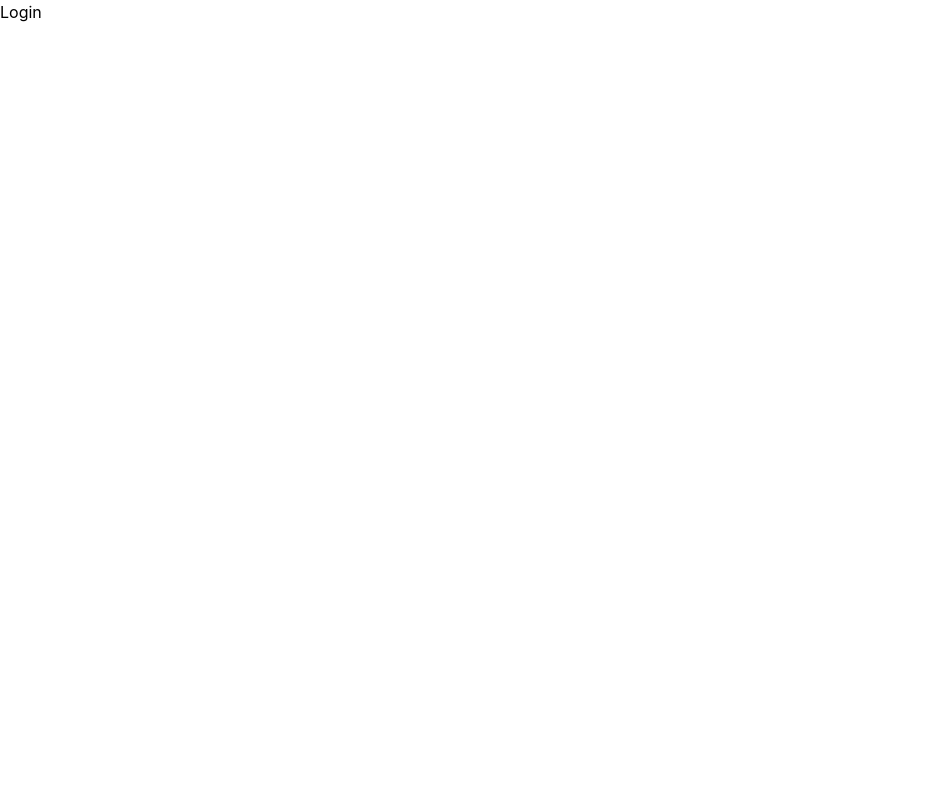
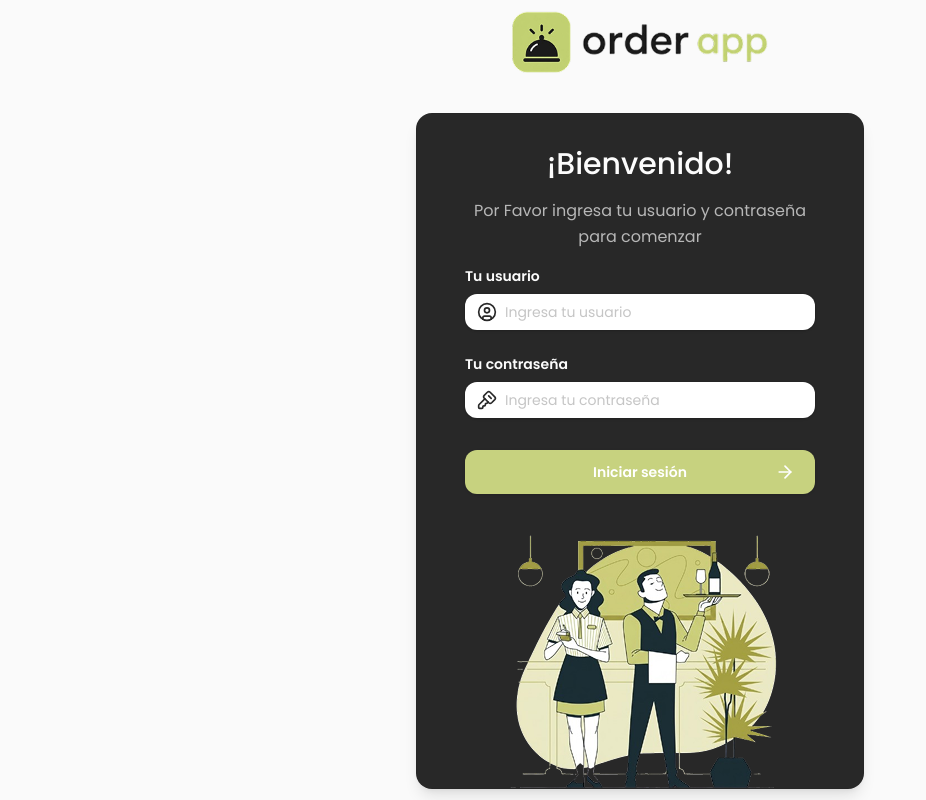
Before and after one commit to Hackathon-LegalSuite/order-app-front, a React (Vite) app: page /login in a window 1280 px wide. Shown: the whole page, without its empty margins (0-926 px from the left). Built offline with nearby package versions, Linux system fonts and the light colour scheme.

Commit message:
inteface login

```diff
--- a/index.html
+++ b/index.html
@@ -3,6 +3,12 @@
   <head>
     <meta charset="UTF-8" />
     <link rel="icon" type="image/svg+xml" href="/favicon.svg" />
+    <link rel="preconnect" href="https://fonts.googleapis.com" />
+    <link rel="preconnect" href="https://fonts.gstatic.com" crossorigin />
+    <link
+      href="https://fonts.googleapis.com/css2?family=Poppins:wght@300;400;500;600;700&display=swap"
+      rel="stylesheet"
+    />
     <meta name="viewport" content="width=device-width, initial-scale=1.0" />
     <title>order-app-front</title>
   </head>
--- /dev/null
+++ b/src/features/login/components/FormLogin.tsx
@@ -0,0 +1,48 @@
+import Input from "@/shared/components/ui/Input.tsx";
+import Button from "@/shared/components/ui/button.tsx";
+
+import { CircleUser, KeySquare, ArrowRight } from "lucide-react";
+import meseros from "@/assets/images/meseros.png";
+
+const FormLogin = () => {
+  return (
+    <div className="w-full flex flex-col items-center justify-between bg-one px-12 pt-8 rounded-2xl gap-6 max-w-md border border-black/5 shadow-lg">
+      <div className="flex flex-col items-center gap-4 text-center">
+        <h1 className=" text-two">¡Bienvenido!</h1>
+        <p className="text-secondary text-sm leading-relaxed">
+          Por Favor ingresa tu usuario y contraseña para comenzar
+        </p>
+        <div className="flex flex-col w-full gap-6">
+          <Input
+            placeholder="Ingresa tu usuario"
+            label="Tu usuario"
+            labelClassName="text-two"
+            activeClassName="focus-within:ring-item"
+            icon={<CircleUser className="w-5 h-5" />}
+          />
+          <Input
+            placeholder="Ingresa tu contraseña"
+            label="Tu contraseña"
+            type="password"
+            labelClassName="text-two"
+            activeClassName="focus-within:ring-item"
+            icon={<KeySquare className="w-5 h-5" />}
+          />
+          <div className="flex items-center justify-end mt-2">
+          <Button
+            text="Iniciar sesión"
+            color="bg-item"
+            icon={<ArrowRight className="w-5 h-5" />}
+          />
+          </div>
+        </div>
+      </div>
+      <img
+        src={meseros}
+        alt="Login Image"
+      />
+    </div>
+  );
+};
+
+export default FormLogin;
--- a/src/features/login/components/Page.tsx
+++ /dev/null
@@ -1,9 +0,0 @@
-const LoginPage = () => {
-  return (
-    <main>
-      <h1>Login</h1>
-    </main>
-  )
-}
-
-export default LoginPage
--- /dev/null
+++ b/src/features/login/components/PageLogin.tsx
@@ -0,0 +1,16 @@
+import FormLogin from './FormLogin.tsx'
+
+const PageLogin = () => {
+  return (
+    <main className="w-screen h-screen flex flex-col items-center justify-center gap-10 px-4 bg-background">
+      <img
+        src="/logo.png"
+        alt="Login Logo"
+        className="w-64"
+      />
+      <FormLogin />
+    </main>
+  )
+}
+
+export default PageLogin
--- a/src/index.css
+++ b/src/index.css
@@ -14,3 +14,15 @@
 	--color-two: #fcfcfc;
     --color-item: #c7d27f;
 }
+
+h1 {
+	@apply text-3xl font-medium;
+}
+
+p {
+	@apply text-base;
+}
+
+body {
+	font-family: "Poppins", sans-serif;
+}
--- a/src/router/AppRouter.tsx
+++ b/src/router/AppRouter.tsx
@@ -1,5 +1,5 @@
 import { BrowserRouter, Navigate, Route, Routes } from 'react-router'
-import LoginPage from '@features/login/components/Page.tsx'
+import Pagelogin from '@/features/login/components/PageLogin.tsx'
 import OrdersPage from '@features/orders/components/Page.tsx'
 
 const isAuthenticated = () => {
@@ -19,7 +19,7 @@ const AppRouter = () => {
 				<Route path="/" element={<Navigate to="/login" replace />} />
 				<Route
 					path="/login"
-					element={loggedIn ? <Navigate to="/orders" replace /> : <LoginPage />}
+					element={loggedIn ? <Navigate to="/orders" replace /> :  <Pagelogin />}
 				/>
 				<Route
 					path="/orders"
--- /dev/null
+++ b/src/shared/components/ui/Input.tsx
@@ -0,0 +1,36 @@
+
+import type { ComponentPropsWithoutRef, ReactNode } from 'react'
+
+type InputProps = ComponentPropsWithoutRef<'input'> & {
+  label?: string
+  icon?: ReactNode
+  labelClassName?: string
+  activeClassName?: string
+}
+
+const Input = ({ label, icon, labelClassName, activeClassName, ...props }: InputProps) => {
+  const labelClass = labelClassName?.trim() ? labelClassName : ''
+  const activeClass = activeClassName?.trim()
+    ? activeClassName
+    : 'focus-within:ring-primary'
+  return (
+    <label className="flex flex-col gap-2 text-start text-primary">
+      {label ? (
+        <span className={`text-sm font-semibold ${labelClass}`.trim()}>
+          {label}
+        </span>
+      ) : null}
+      <span
+        className={`flex items-center gap-2 rounded-xl bg-white px-3 py-2 shadow-sm ring-1 ring-black/5 transition focus-within:ring-2 ${activeClass}`}
+      >
+        {icon ? <span className="text-primary">{icon}</span> : null}
+        <input
+          className="w-full bg-transparent text-sm text-primary placeholder:text-secondary/80 outline-none"
+          {...props}
+        />
+      </span>
+    </label>
+  )
+}
+
+export default Input
--- /dev/null
+++ b/src/shared/components/ui/button.tsx
@@ -0,0 +1,23 @@
+import type { ComponentPropsWithoutRef, ReactNode } from 'react'
+
+type ButtonProps = ComponentPropsWithoutRef<'button'> & {
+  text: string
+  icon?: ReactNode
+  color?: string
+}
+
+const Button = ({ text, icon, type = 'submit', color, ...props }: ButtonProps) => {
+  const colorClass = color?.trim() ? color : 'bg-primary'
+  return (
+    <button
+      type={type}
+      className={`relative inline-flex w-full cursor-pointer items-center justify-center gap-3 rounded-xl ${colorClass} px-6 py-3 text-sm font-semibold text-white shadow-sm transition hover:bg-primary-hover active:translate-y-px`}
+      {...props}
+    >
+      <span>{text}</span>
+      {icon ? <span className="absolute right-5 text-white">{icon}</span> : null}
+    </button>
+  )
+}
+
+export default Button
--- a/vite.config.ts
+++ b/vite.config.ts
@@ -6,6 +6,12 @@ import tailwindcss from '@tailwindcss/vite'
 
 // https://vite.dev/config/
 export default defineConfig({
+  server: {
+    watch: {
+      usePolling: true,
+      interval: 100,
+    },
+  },
   resolve: {
     alias: {
       '@': path.resolve(__dirname, 'src'),
```
Also changed, not shown: public/logo.png (added), src/assets/images/meseros.png (added).
